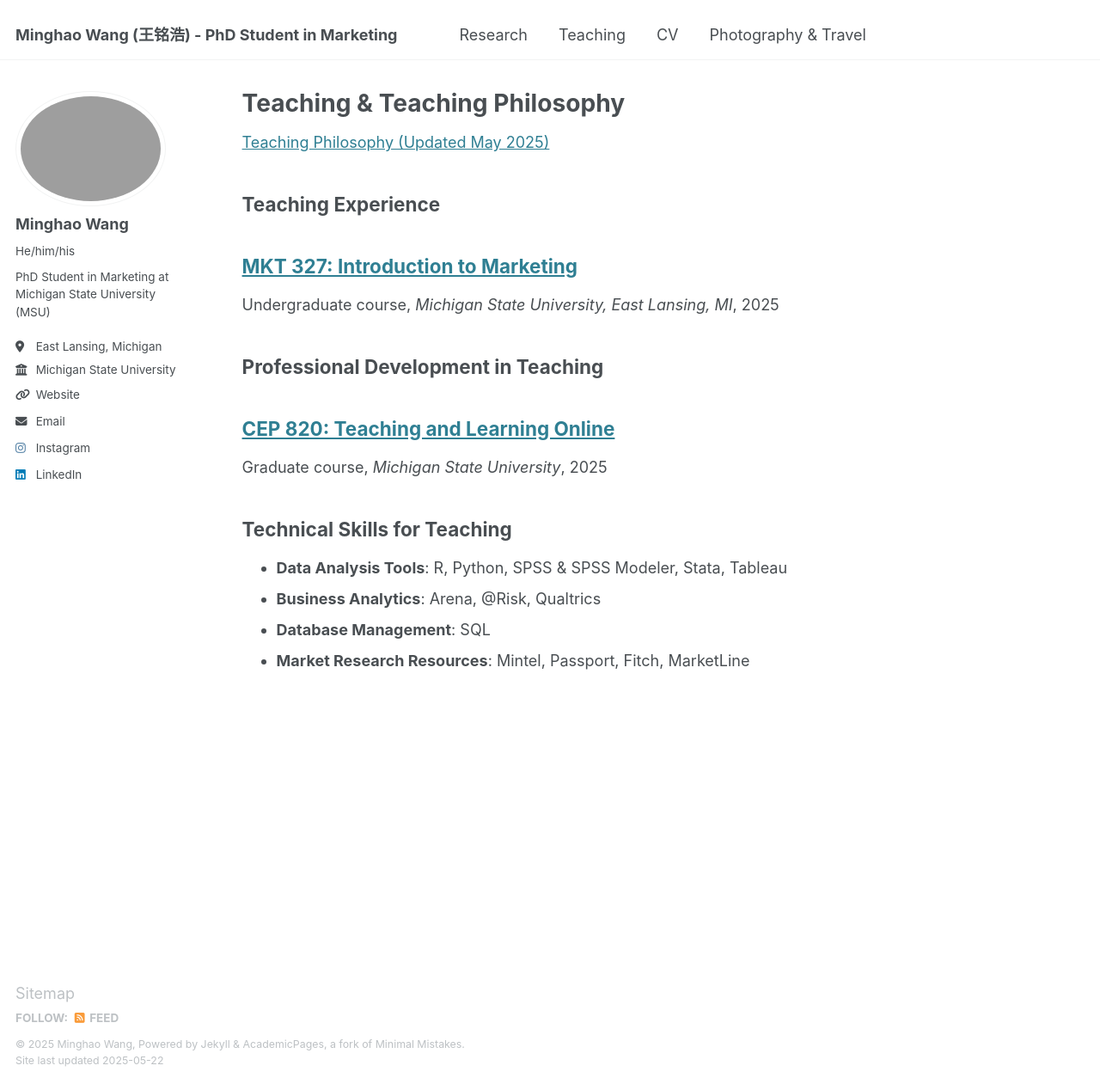
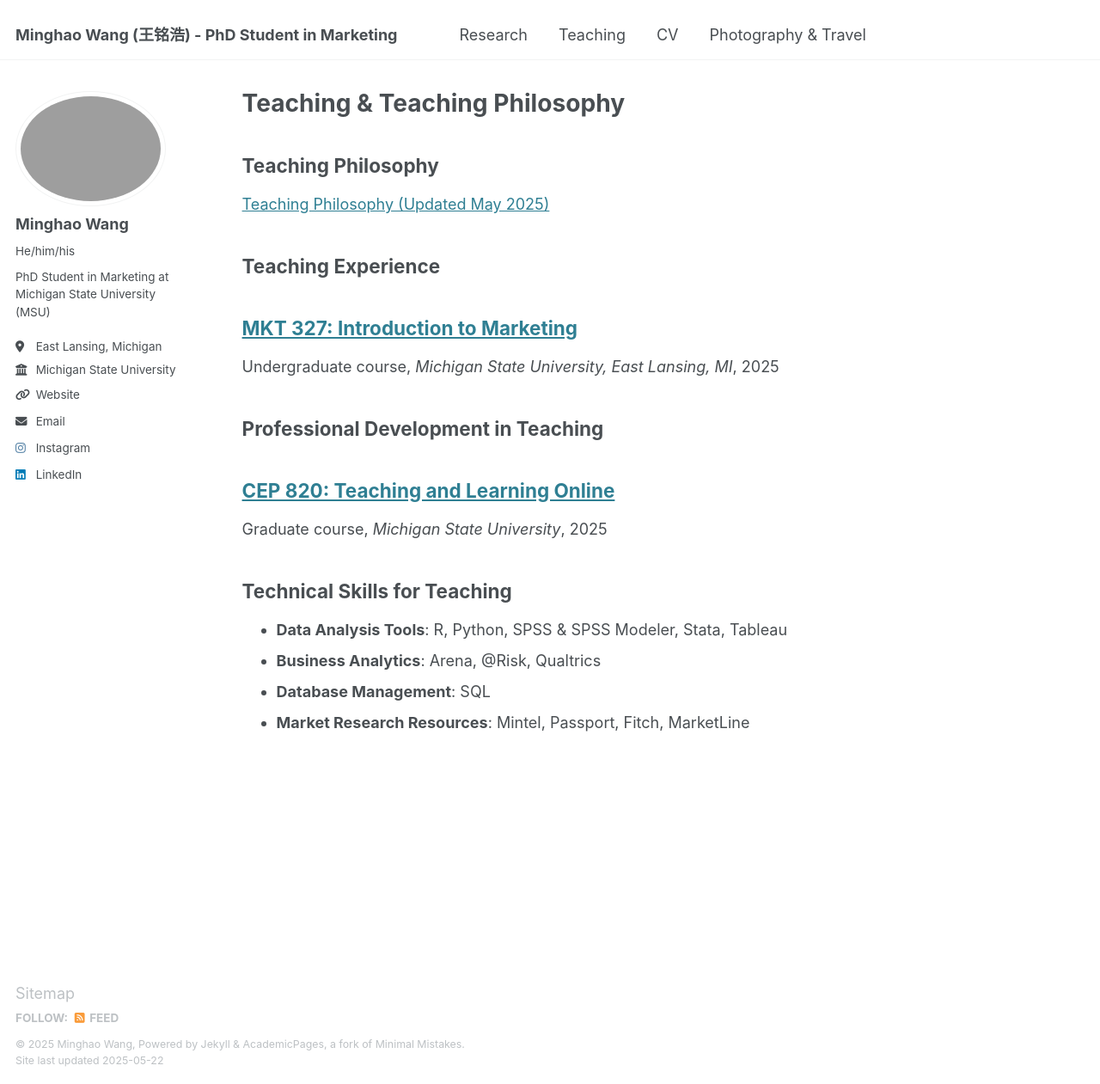
Before and after one commit to minghaowang-research/minghaowang-research.github.io, a Jekyll site: the page built from _pages/teaching.md, in a window 1280 px wide and 1261 px high. Shown: the whole window at 86% size. Built offline with Jekyll 4.4.1, drawn with Linux system fonts in a browser that asks for light colours.

Commit message:
One more try

```diff
--- a/_pages/teaching.md
+++ b/_pages/teaching.md
@@ -6,6 +6,8 @@ author_profile: true
 ---
 
 {% include base_path %}
+
+## Teaching Philosophy
 
 {% for post in site.teaching reversed %}
   {% if post.categories contains 'teaching-philosophy' %}
```
